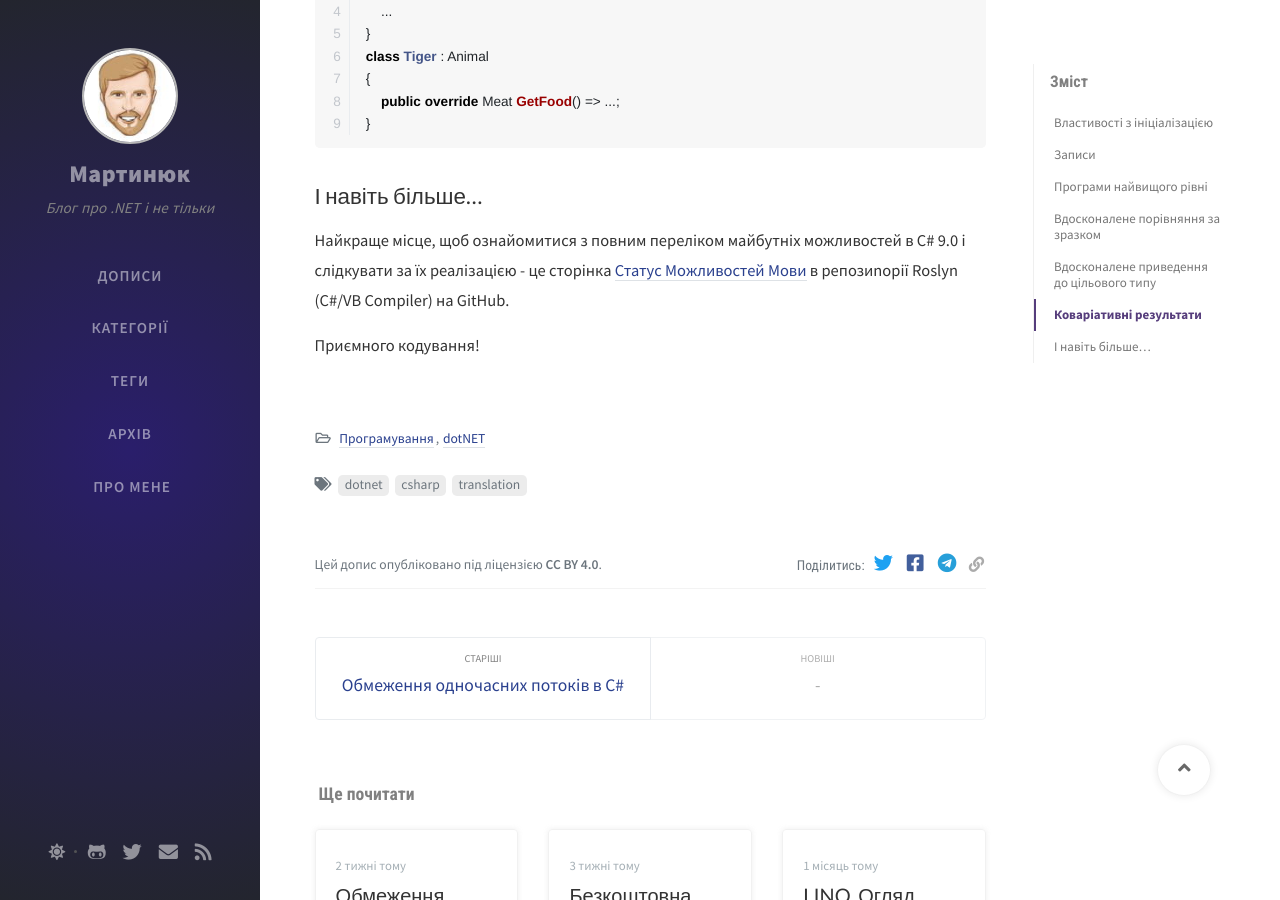
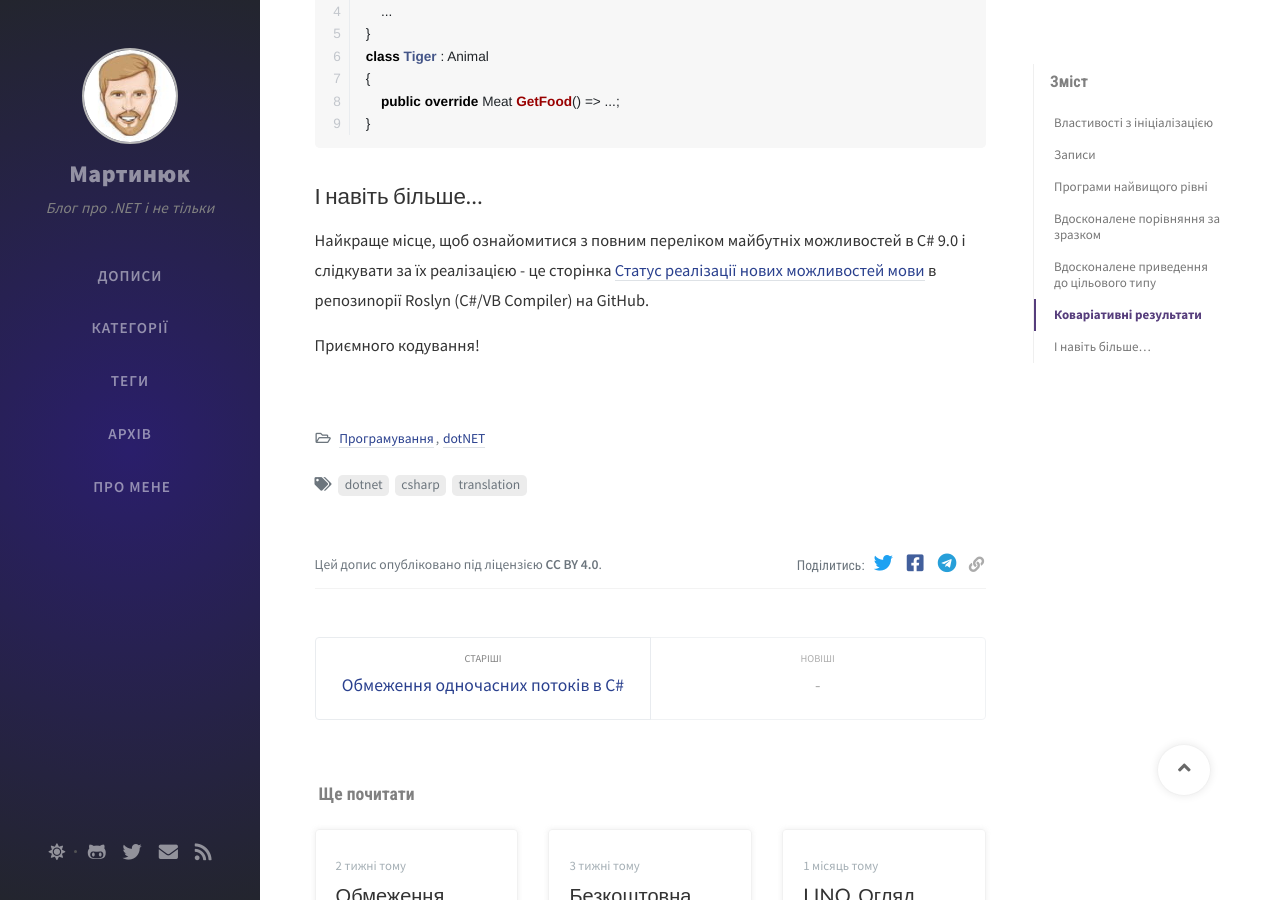
Before and after one commit to olesmartyniuk/olesmartyniuk.github.io, a Jekyll site: the page built from _posts/2020-06-11-welcome-to-csharp-9.md, in a window 1280 px wide and 900 px high, scrolled down 10862 px. Built offline with Jekyll 4.4.1, drawn with Linux system fonts in a browser that asks for light colours; nearby versions of some CDN libraries; some web fonts are replaced; comment, search, counter and statistics services are not loaded; part of the change alters nothing that is shown; some of the changed text lies outside the part shown.

```diff
--- a/_posts/2020-06-11-welcome-to-csharp-9.md
+++ b/_posts/2020-06-11-welcome-to-csharp-9.md
@@ -1,8 +1,8 @@
 ---
 layout: post
 title:  "Зустрічайте C# 9.0"
-date:   2020-05-28 19:00:00 +0200
-date_friendly: 28 травня 2020 р.
+date:   2020-06-14 12:00:00 +0200
+date_friendly: 14 червня 2020 р.
 published: true
 categories: [Програмування, dotNET]
 tags: [dotnet, csharp, translation]
@@ -357,6 +357,6 @@ class Tiger : Animal
 
 ## І навіть більше…
 
-Найкраще місце, щоб ознайомитися з повним переліком майбутніх можливостей в C# 9.0 і слідкувати за їх реалізацією - це сторінка [Статус Можливостей Мови](https://github.com/dotnet/roslyn/blob/master/docs/Language%20Feature%20Status.md) в репозиnорії Roslyn (C#/VB Compiler) на GitHub.
+Найкраще місце, щоб ознайомитися з повним переліком майбутніх можливостей в C# 9.0 і слідкувати за їх реалізацією - це сторінка [Статус реалізації нових можливостей мови](https://github.com/dotnet/roslyn/blob/master/docs/Language%20Feature%20Status.md) в репозиnорії Roslyn (C#/VB Compiler) на GitHub.
 
 Приємного кодування!
```
